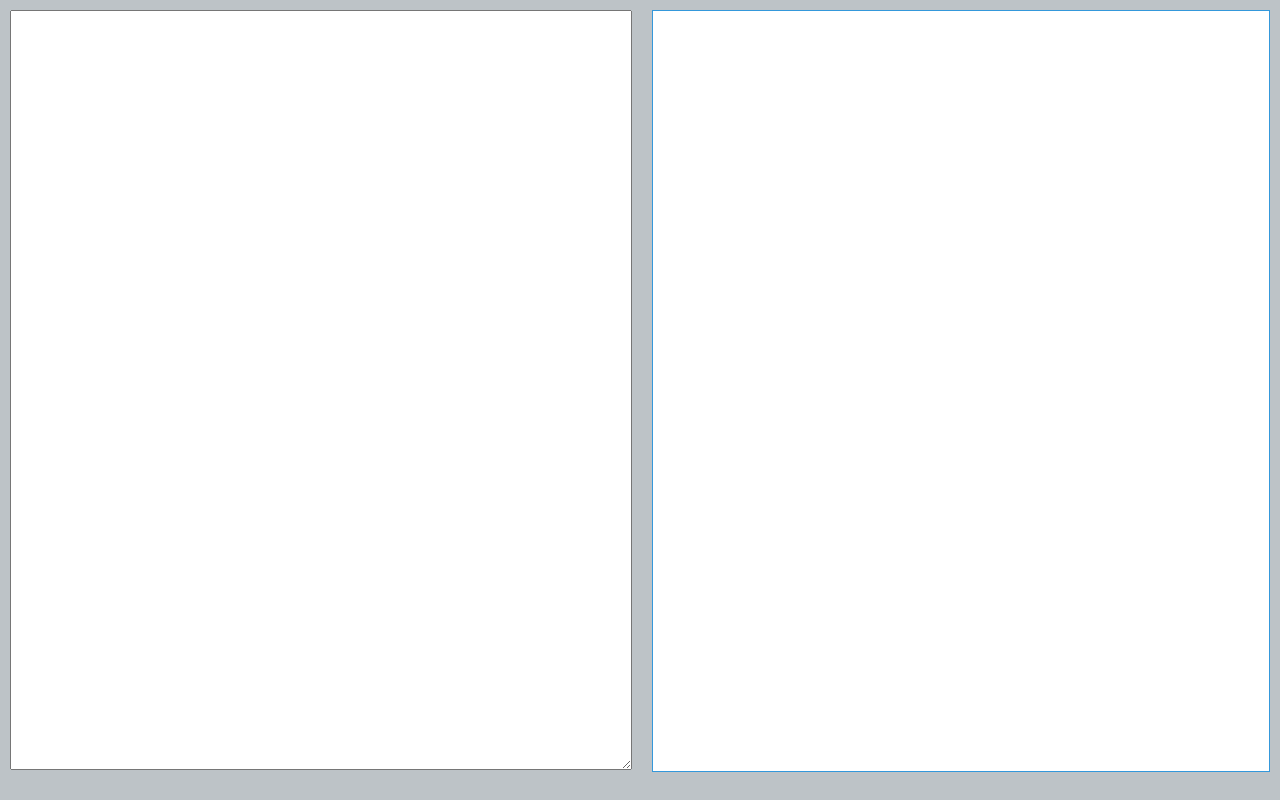
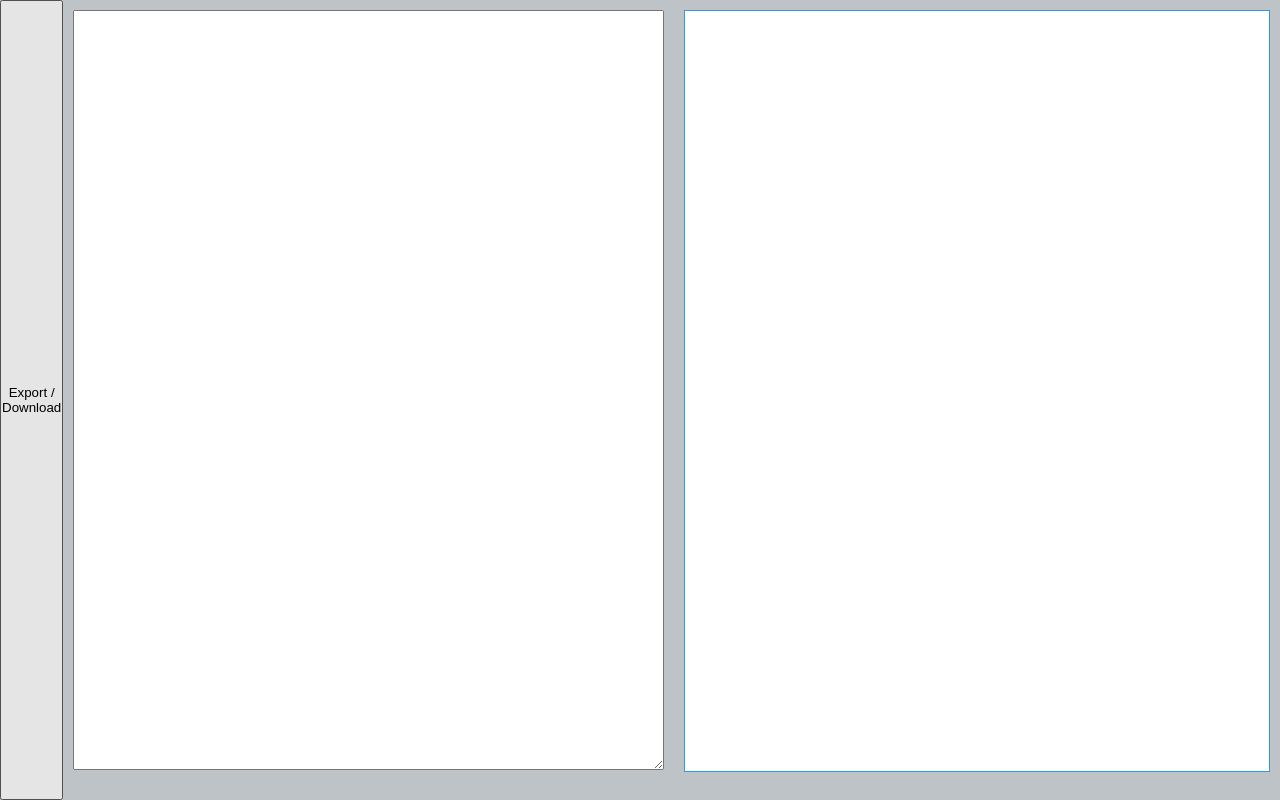
Before and after one commit to andibde/Online-Code-Editor, a plain HTML site: page index.html in a window 1280 px wide. Drawn offline with Linux system fonts and the light colour scheme.

Commit message:
Update index.html

```diff
--- a/index.html
+++ b/index.html
@@ -37,6 +37,7 @@
     </head>
     <body>
         <div class="main">
+            <button>Export / Download</button>
             <textarea id="editor-textarea" onkeyup="refresh()"></textarea>
             <iframe id="viewer"></iframe>
         </div>
```
